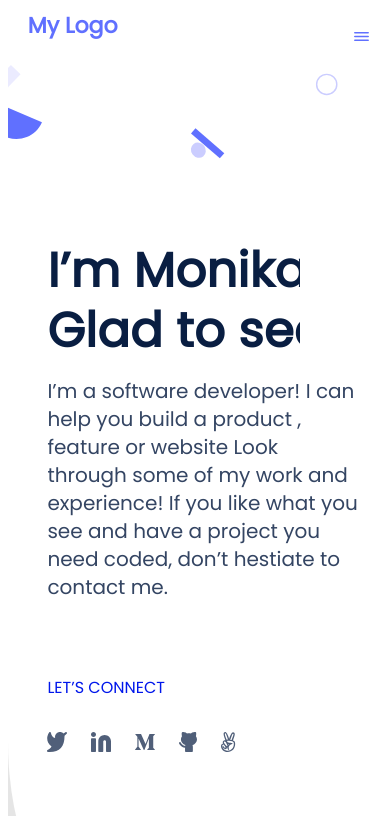
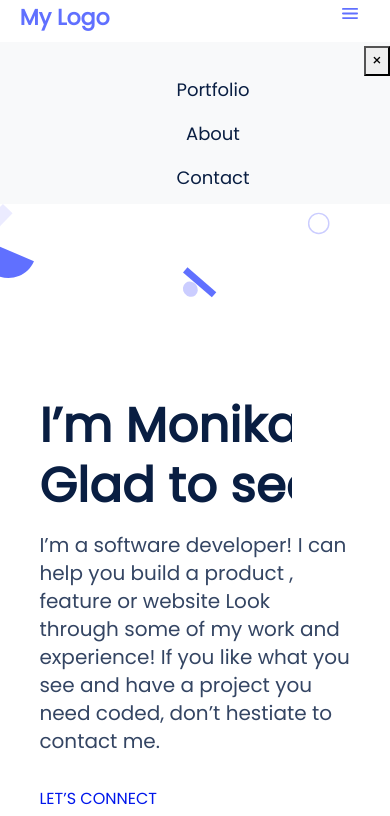
Before and after one commit to monika-soam/monika-soam.github.io, a website: page index.html in a window 390 px wide. Shown: the top 816 px of the page. Drawn offline with nearby package versions, Linux system fonts and the light colour scheme.

Commit message:
Added div  menu_bar and style for div

```diff
--- a/index.html
+++ b/index.html
@@ -5,6 +5,8 @@
   <meta charset="UTF-8">
   <meta http-equiv="X-UA-Compatible" content="IE=edge">
   <meta name="viewport" content="width=device-width, initial-scale=1.0">
+  <link href="https://cdn.jsdelivr.net/npm/bootstrap@5.0.2/dist/css/bootstrap.min.css" rel="stylesheet" integrity="sha384-EVSTQN3/azprG1Anm3QDgpJLIm9Nao0Yz1ztcQTwFspd3yD65VohhpuuCOmLASjC" crossorigin="anonymous">
+  <script src="https://cdn.jsdelivr.net/npm/bootstrap@5.0.2/dist/js/bootstrap.bundle.min.js" integrity="sha384-MrcW6ZMFYlzcLA8Nl+NtUVF0sA7MsXsP1UyJoMp4YLEuNSfAP+JcXn/tWtIaxVXM" crossorigin="anonymous"></script>
   <script async src="https://www.googletagmanager.com/gtag/js?id=G-D0B3TFEDYF"></script>
   <script>
     window.dataLayer = window.dataLayer || [];
@@ -36,6 +38,17 @@
 
       </nav>
     </header>
+    <div class="menu_bar d-flex flex-column bg-light col-sm-12" id="menu-bar">
+      <div class="menu_bar_header">
+        <button type="button" id="btn-header">&times;</button>
+      </div>
+      <ul class="d-flex flex-column jutify-content-center align-items-center gap-4">
+        <li class="link"><a href="#portfolio">Portfolio</a></li>
+        <li class="link"><a href="#aboutme">About</a></li>
+        <li class="link"><a href="#contact">Contact</a></li>
+
+      </ul>
+    </div>
 
     <section class="home">
       <div class="main">
--- a/style.css
+++ b/style.css
@@ -5,6 +5,7 @@
 
 a {
   text-decoration: none;
+  color: #091e42;
 }
 
 .page {
@@ -47,6 +48,23 @@ header {
 .nav_bar li {
   transition: font-size 0.5s ease-in;
   transition: color 0.5s ease-in;
+}
+
+.menu_bar {
+  display: none;
+  width: 100%;
+}
+
+.menu_bar li {
+  list-style: none;
+  font-size: 18px;
+  font-weight: 500;
+}
+
+.menu_bar_header {
+  width: 100%;
+  text-align: right;
+  padding: 1%;
 }
 
 .inner_content_button li {
@@ -124,7 +142,6 @@ h2 {
   from {
     width: 0;
   }
-
   to {
     width: 100%;
   }
@@ -422,7 +439,6 @@ input:invalid {
     transition: border-radius 500ms ease-in;
     transition: color 500ms ease-out;
   }
-
   .button {
     width: 35%;
     padding: 2%;
@@ -430,7 +446,6 @@ input:invalid {
     transition: border-radius 500ms ease-in;
     transition: color 500ms ease-out;
   }
-
   .button:hover {
     background-color: #6979ff;
     border-radius: 2em;
@@ -444,38 +459,32 @@ input:invalid {
     padding: 1%;
     column-gap: 1%;
   }
-
   .work img {
     border-radius: 1em;
     object-fit: cover;
   }
-
   form button {
     width: 48%;
     transition: background-color 500ms ease-in;
     transition: border-radius 500ms ease-in;
     transition: color 500ms ease-out;
   }
-
   .main button {
     width: 66%;
     transition: background-color 500ms ease-in;
     transition: border-radius 500ms ease-in;
     transition: color 500ms ease-out;
   }
-
   form button:hover {
     background: #0017eb;
     color: #fff;
     border-radius: 2em;
     box-shadow: 0 8px 16px;
   }
-
   form button:active {
     color: #fff;
     background: #2230d2;
   }
-
   .main button:hover {
     background: #6070ff;
     color: #fff;
@@ -489,21 +498,31 @@ input:invalid {
     background-repeat: no-repeat;
     background-size: cover;
   }
-
   .nav_bar .link {
     display: none;
   }
-
   .nav_bar img {
     display: block;
     margin-left: 60%;
     width: 30%;
   }
-
   .my_logo {
     font-size: 22px;
   }
-
+  .menu_bar {
+    display: none;
+    width: 100%;
+  }
+  .menu_bar li {
+    list-style: none;
+    font-size: 18px;
+    font-weight: 500;
+  }
+  .menu_bar_header {
+    width: 100%;
+    text-align: right;
+    padding: 1%;
+  }
   .portfolio_work {
     display: flex;
     flex-direction: column;
@@ -511,7 +530,6 @@ input:invalid {
     padding: 3%;
     border-radius: 2em;
   }
-
   .portfolio_work1 {
     display: flex;
     flex-direction: column-reverse;
@@ -519,18 +537,15 @@ input:invalid {
     padding: 3%;
     border-radius: 2em;
   }
-
   .about_me {
     display: flex;
     flex-direction: column;
   }
-
   .main {
     margin: auto;
     padding: 10%;
     width: 100%;
   }
-
   form button {
     margin-left: 0;
     width: 45%;
@@ -542,53 +557,44 @@ input:invalid {
     transition: border-radius 500ms ease-in;
     transition: color 500ms ease-out;
   }
-
   .main button {
     width: 50%;
     transition: background-color 500ms ease-in;
     transition: border-radius 500ms ease-in;
     transition: color 500ms ease-out;
   }
-
   form button:hover {
     background: #0017eb;
     color: #fff;
     border-radius: 2em;
     box-shadow: 0 8px 16px;
   }
-
   .main button:hover {
     background: #6070ff;
     color: #fff;
     border-radius: 2em;
   }
-
   .main h1 {
     width: 80%;
     overflow: hidden;
     white-space: nowrap;
     animation: typing 3s steps(200, end);
   }
-
   @keyframes typing {
     from {
       width: 0;
     }
-
     to {
       width: 100%;
     }
   }
-
   .main .about_h4 {
     width: 100%;
   }
-
   .accodian {
     margin-top: 0;
     padding-top: 0;
   }
-
   .link1,
   .link2,
   .link3 {
@@ -599,7 +605,6 @@ input:invalid {
     font-weight: bold;
     color: black;
   }
-
   .panel {
     display: grid;
     font-size: 18px;
@@ -607,7 +612,6 @@ input:invalid {
     row-gap: 0.8em;
     width: 90%;
   }
-
   .panel li {
     display: grid;
     grid-template-columns: 25% 75%;
@@ -619,18 +623,15 @@ input:invalid {
     color: #253858;
     background: #f7f7f9;
   }
-
   .panel img {
     width: 70%;
     padding-top: 0%;
   }
-
   span {
     width: 100%;
     text-align: right;
     margin-right: 2em;
   }
-
   .contact {
     padding: 3%;
     margin: auto;
@@ -639,14 +640,12 @@ input:invalid {
     background-repeat: no-repeat;
     background-color: #6070ff;
   }
-
   .content_footer p {
     padding-left: 8%;
     padding-right: 8%;
     font-size: 24px;
     margin: 0;
   }
-
   form {
     justify-items: left;
     display: grid;
@@ -656,7 +655,6 @@ input:invalid {
     padding-left: 10%;
     margin-bottom: 10%;
   }
-
   .button {
     padding: 2%;
     width: 40%;
@@ -664,13 +662,11 @@ input:invalid {
     transition: border-radius 500ms ease-in;
     transition: color 500ms ease-out;
   }
-
   .button:hover {
     background-color: #6979ff;
     border-radius: 2em;
     color: #fff;
   }
-
   textarea {
     border-radius: 8px;
     font-size: 16px;
```
